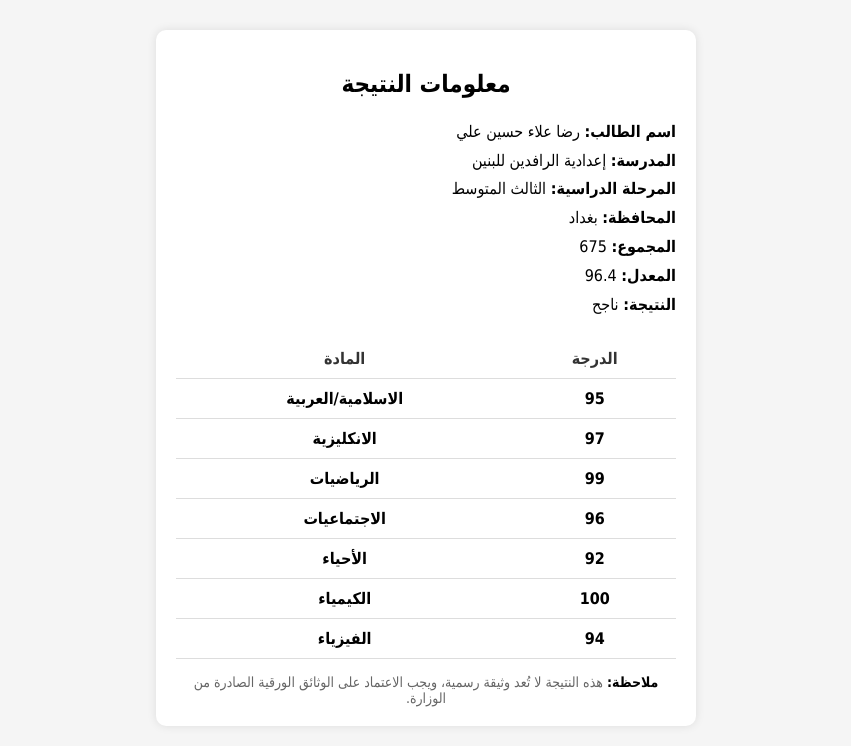
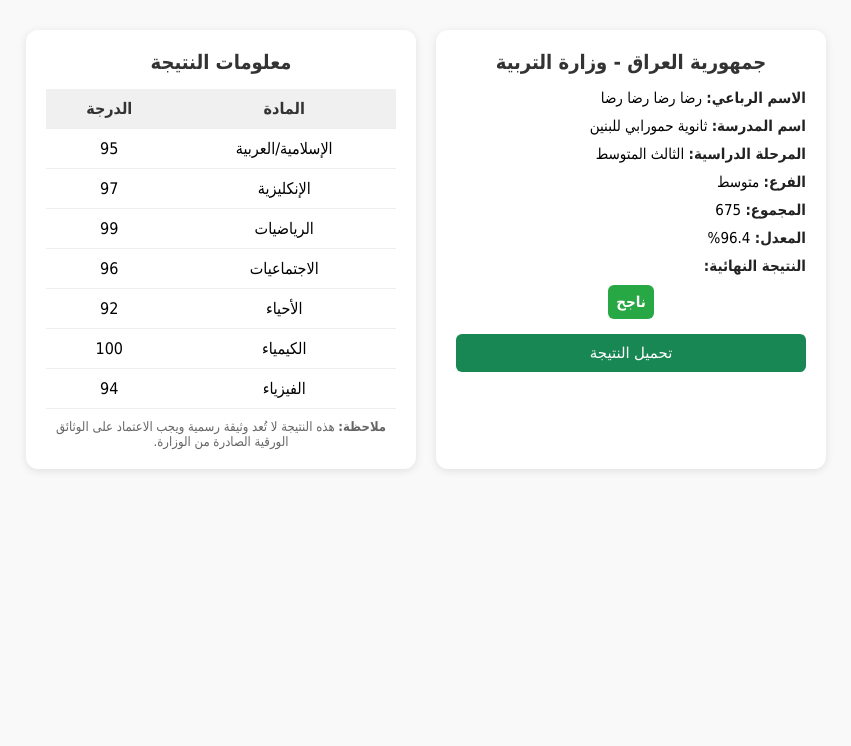
Before and after one commit to uuss11/najah.iq, a plain HTML site: page index.html in a window 1280 px wide. Shown: the whole page, without its empty margins (214-1065 px from the left). Drawn offline with Linux system fonts and the light colour scheme.

Commit message:
index.html

```diff
--- a/index.html
+++ b/index.html
@@ -2,31 +2,41 @@
 <html lang="ar" dir="rtl">
 <head>
   <meta charset="UTF-8">
-  <title>معلومات النتيجة</title>
+  <title>نتيجة الطالب</title>
   <style>
     body {
       font-family: "Tahoma", sans-serif;
-      background-color: #f5f5f5;
+      background-color: #f9f9f9;
+      margin: 0;
+      padding: 0;
+    }
+    .wrapper {
+      display: flex;
+      flex-wrap: wrap;
+      justify-content: center;
+      padding: 20px;
+    }
+    .card {
+      background-color: #fff;
+      border-radius: 12px;
+      box-shadow: 0 2px 8px rgba(0,0,0,0.1);
+      margin: 10px;
+      padding: 20px;
+      width: 350px;
+    }
+    .card h3 {
+      margin-top: 0;
+      font-size: 20px;
+      margin-bottom: 15px;
       text-align: center;
-      direction: rtl;
+      color: #333;
     }
-    .container {
-      background-color: white;
-      margin: 30px auto;
-      padding: 20px;
-      border-radius: 10px;
-      width: 90%;
-      max-width: 500px;
-      box-shadow: 0 0 10px rgba(0,0,0,0.1);
+    .info-item {
+      margin: 10px 0;
+      font-size: 15px;
     }
-    .info {
-      text-align: right;
-      margin-bottom: 20px;
-      font-size: 16px;
-      line-height: 1.8;
-    }
-    .info b {
-      color: #000;
+    .info-item b {
+      color: #222;
     }
     table {
       width: 100%;
@@ -35,59 +45,91 @@
     }
     th, td {
       padding: 10px;
-      border-bottom: 1px solid #ddd;
+      border-bottom: 1px solid #eee;
+      text-align: center;
     }
     th {
+      background-color: #f0f0f0;
       color: #333;
     }
-    td {
+    .fail {
+      background-color: #ffe5e5 !important;
+    }
+    .note {
+      font-size: 13px;
+      color: #666;
+      margin-top: 10px;
+      text-align: center;
+    }
+    .result {
+      padding: 8px;
+      border-radius: 6px;
+      color: white;
+      width: fit-content;
+      margin: 10px auto 0;
       font-weight: bold;
     }
-    .fail {
-      background-color: #ffe5e5;
+    .success {
+      background-color: #28a745;
     }
-    .note {
+    .fail-result {
+      background-color: #dc3545;
+    }
+    .download-btn {
+      display: block;
+      width: 100%;
+      padding: 10px;
+      background-color: #198754;
+      color: white;
+      text-align: center;
+      border: none;
+      border-radius: 6px;
+      font-size: 15px;
       margin-top: 15px;
-      font-size: 14px;
-      color: #666;
-    }
-    .note b {
-      color: #000;
+      cursor: pointer;
     }
   </style>
 </head>
 <body>
 
-  <div class="container">
-    <h2>معلومات النتيجة</h2>
+  <div class="wrapper">
 
-    <div class="info">
-      <div><b>اسم الطالب:</b> رضا علاء حسين علي</div>
-      <div><b>المدرسة:</b> إعدادية الرافدين للبنين</div>
-      <div><b>المرحلة الدراسية:</b> الثالث المتوسط</div>
-      <div><b>المحافظة:</b> بغداد</div>
-      <div><b>المجموع:</b> 675</div>
-      <div><b>المعدل:</b> 96.4</div>
-      <div><b>النتيجة:</b> ناجح</div>
+
+    <div class="card">
+      <h3>جمهورية العراق - وزارة التربية</h3>
+      <div class="info-item"><b>الاسم الرباعي:</b> رضا رضا رضا رضا</div>
+      <div class="info-item"><b>اسم المدرسة:</b> ثانوية حمورابي للبنين</div>
+      <div class="info-item"><b>المرحلة الدراسية:</b> الثالث المتوسط</div>
+      <div class="info-item"><b>الفرع:</b> متوسط</div>
+      <div class="info-item"><b>المجموع:</b> 675</div>
+      <div class="info-item"><b>المعدل:</b> 96.4%</div>
+      <div class="info-item"><b>النتيجة النهائية:</b>
+        <div class="result success">ناجح</div>
+      </div>
+      <button class="download-btn">تحميل النتيجة</button>
     </div>
 
-    <table>
-      <tr>
-        <th>الدرجة</th>
-        <th>المادة</th>
-      </tr>
-      <tr><td>95</td><td>الاسلامية/العربية</td></tr>
-      <tr><td>97</td><td>الانكليزية</td></tr>
-      <tr><td>99</td><td>الرياضيات</td></tr>
-      <tr><td>96</td><td>الاجتماعيات</td></tr>
-      <tr><td>92</td><td>الأحياء</td></tr>
-      <tr><td>100</td><td>الكيمياء</td></tr>
-      <tr><td>94</td><td>الفيزياء</td></tr>
-    </table>
 
-    <div class="note">
-      <b>ملاحظة:</b> هذه النتيجة لا تُعد وثيقة رسمية، ويجب الاعتماد على الوثائق الورقية الصادرة من الوزارة.
+    <div class="card">
+      <h3>معلومات النتيجة</h3>
+      <table>
+        <tr>
+          <th>المادة</th>
+          <th>الدرجة</th>
+        </tr>
+        <tr><td>الإسلامية/العربية</td><td>95</td></tr>
+        <tr><td>الإنكليزية</td><td>97</td></tr>
+        <tr><td>الرياضيات</td><td>99</td></tr>
+        <tr><td>الاجتماعيات</td><td>96</td></tr>
+        <tr><td>الأحياء</td><td>92</td></tr>
+        <tr><td>الكيمياء</td><td>100</td></tr>
+        <tr><td>الفيزياء</td><td>94</td></tr>
+      </table>
+      <div class="note">
+        <b>ملاحظة:</b> هذه النتيجة لا تُعد وثيقة رسمية ويجب الاعتماد على الوثائق الورقية الصادرة من الوزارة.
+      </div>
     </div>
+
   </div>
 
 </body>
```
